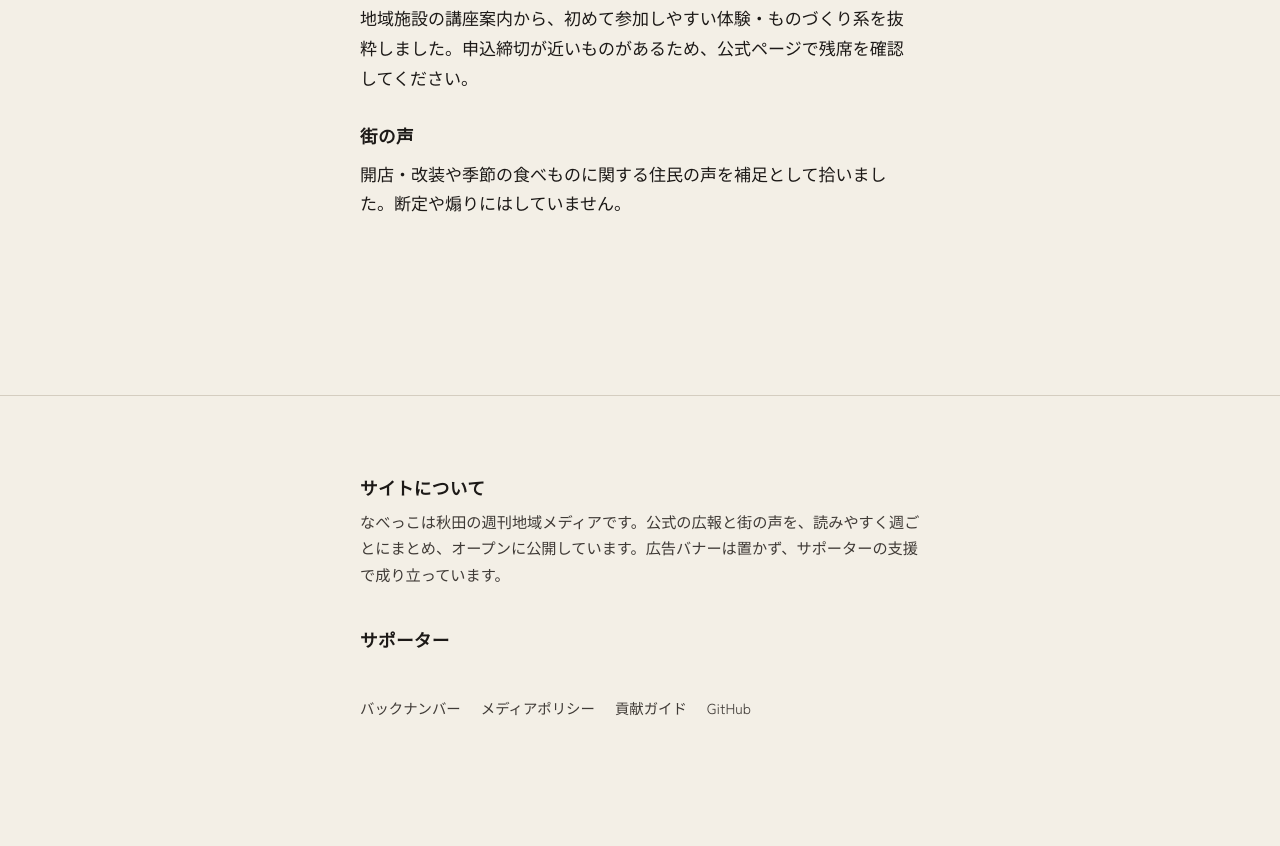
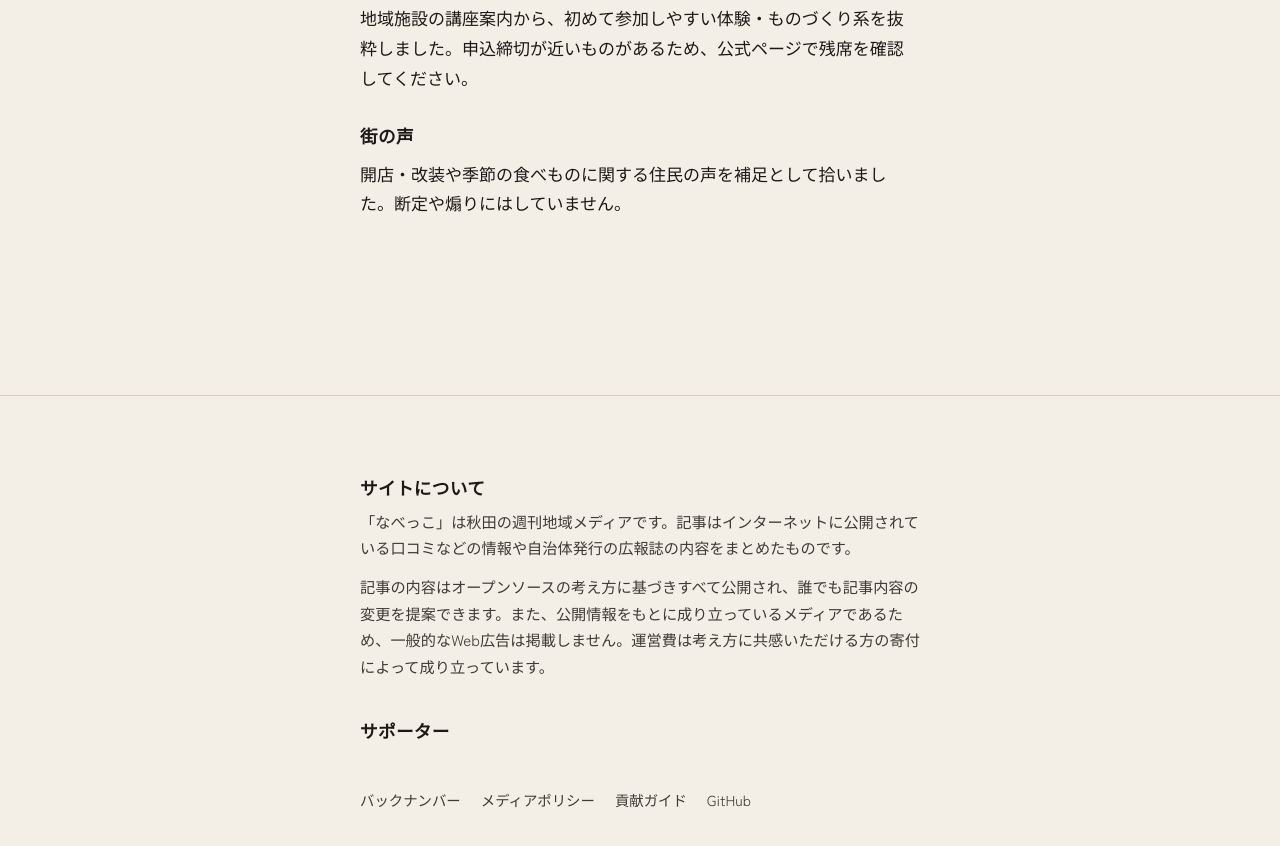
Before and after one commit to lirenabe/nabecco-media, an Astro site: page / in a window 1280 px wide. Shown: the part 540-1386 px from the top of the page. Before the commit the page ends 1309 px from the top, so only its background shows below. Built offline with nearby package versions, Linux system fonts and the light colour scheme; Astro itself is replaced by a stand-in of ours.

Commit message:
content: use user-provided サイトについて copy
Replace about body with the supplied wording; light paragraph break only.

```diff
--- a/src/components/AboutNabecco.astro
+++ b/src/components/AboutNabecco.astro
@@ -4,7 +4,10 @@
 <section class="about" id="about" aria-labelledby="about-heading">
   <h2 id="about-heading">サイトについて</h2>
   <p>
-    なべっこは秋田の週刊地域メディアです。公式の広報と街の声を、読みやすく週ごとにまとめ、オープンに公開しています。広告バナーは置かず、サポーターの支援で成り立っています。
+    「なべっこ」は秋田の週刊地域メディアです。記事はインターネットに公開されている口コミなどの情報や自治体発行の広報誌の内容をまとめたものです。
+  </p>
+  <p>
+    記事の内容はオープンソースの考え方に基づきすべて公開され、誰でも記事内容の変更を提案できます。また、公開情報をもとに成り立っているメディアであるため、一般的なWeb広告は掲載しません。運営費は考え方に共感いただける方の寄付によって成り立っています。
   </p>
 </section>
 
@@ -15,8 +18,12 @@
   }
 
   .about p {
-    margin: 0;
+    margin: 0 0 0.75rem;
     color: var(--color-sumi-soft);
     font-size: 0.95rem;
   }
+
+  .about p:last-child {
+    margin-bottom: 0;
+  }
 </style>
```
